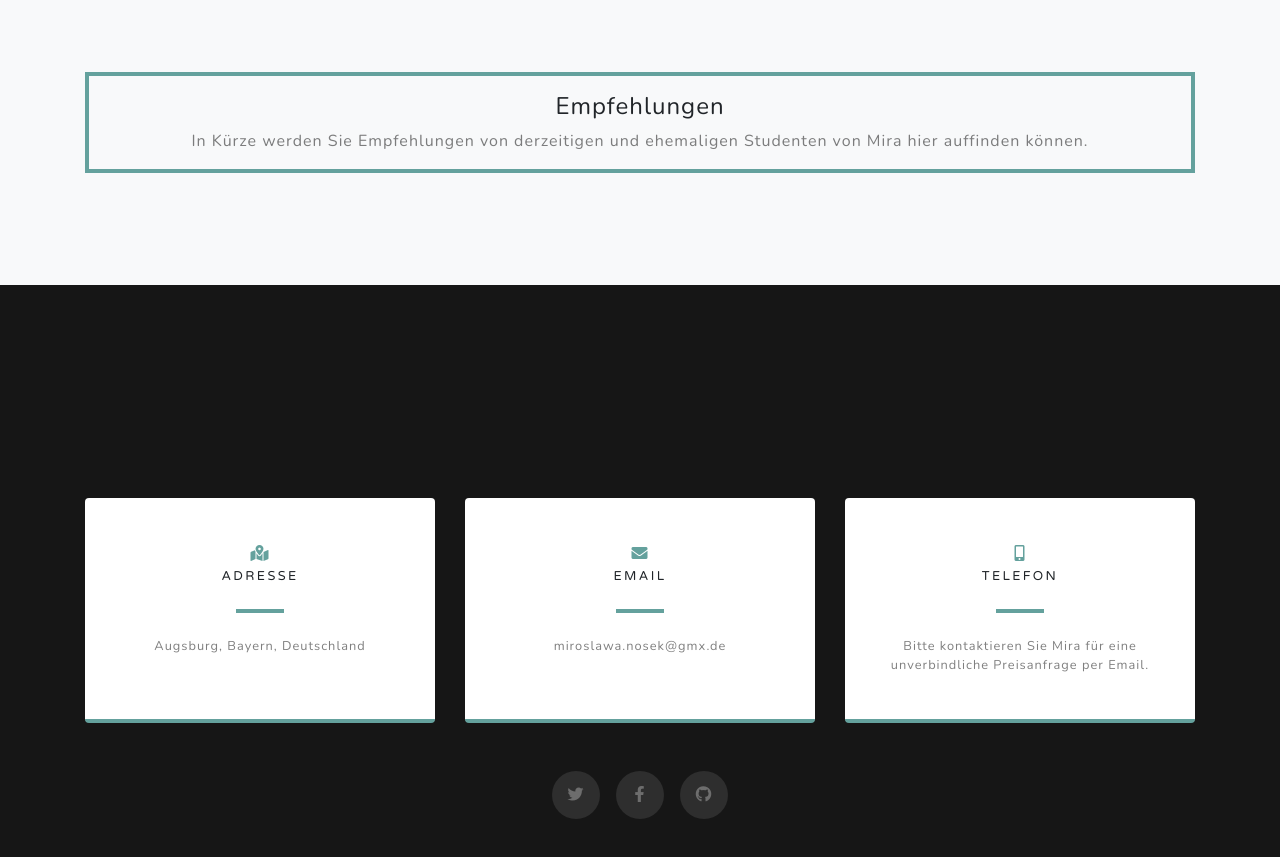
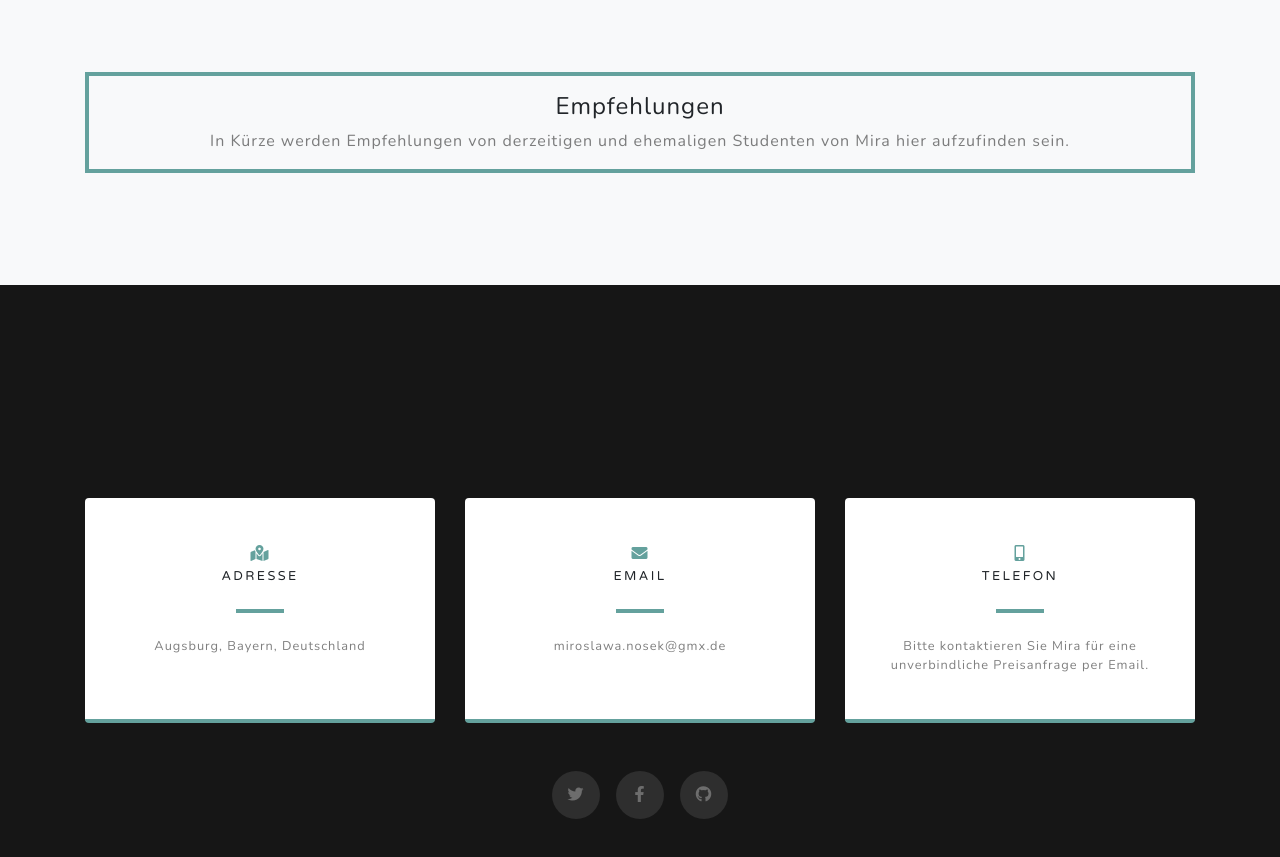
Before and after one commit to anose001/Music-with-mira, a website: page index.html in a window 1280 px wide. Shown: the part 2800-3657 px from the top of the page. Drawn offline with nearby package versions, Linux system fonts and the light colour scheme.

Commit message:
Update index.html

```diff
--- a/index.html
+++ b/index.html
@@ -148,7 +148,7 @@
           <div class="teaching-text text-center h-100 text-lg-center ">
             <div class="project-text my-auto text-center text-lg-center">
               <h4 class="text-center">Empfehlungen</h4>
-              <p class="text-black-50 mb-0"> In K&uuml;rze werden Sie Empfehlungen von derzeitigen und ehemaligen Studenten von Mira hier auffinden k&ouml;nnen.</p>
+              <p class="text-black-50 mb-0"> In K&uuml;rze werden Empfehlungen von derzeitigen und ehemaligen Studenten von Mira hier aufzufinden sein.</p>
             </div>
           </div>
         </div>
```
